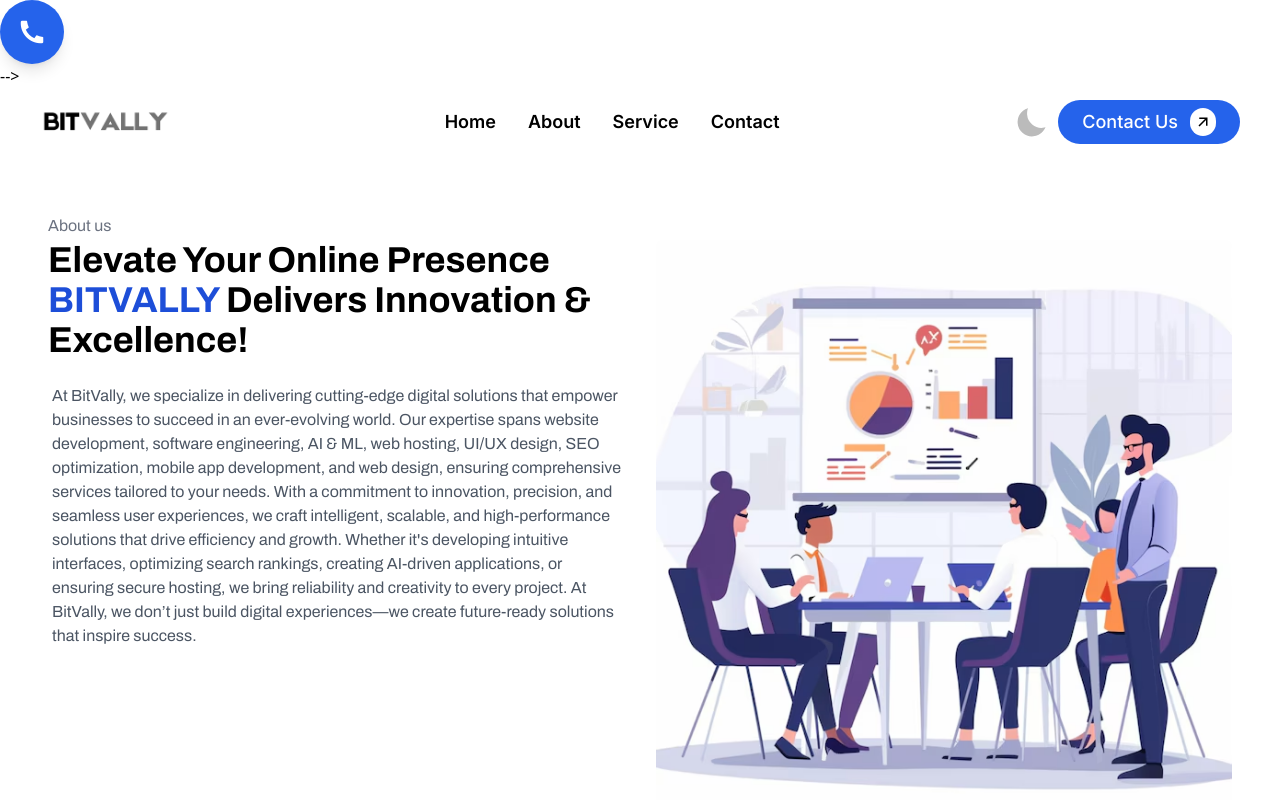
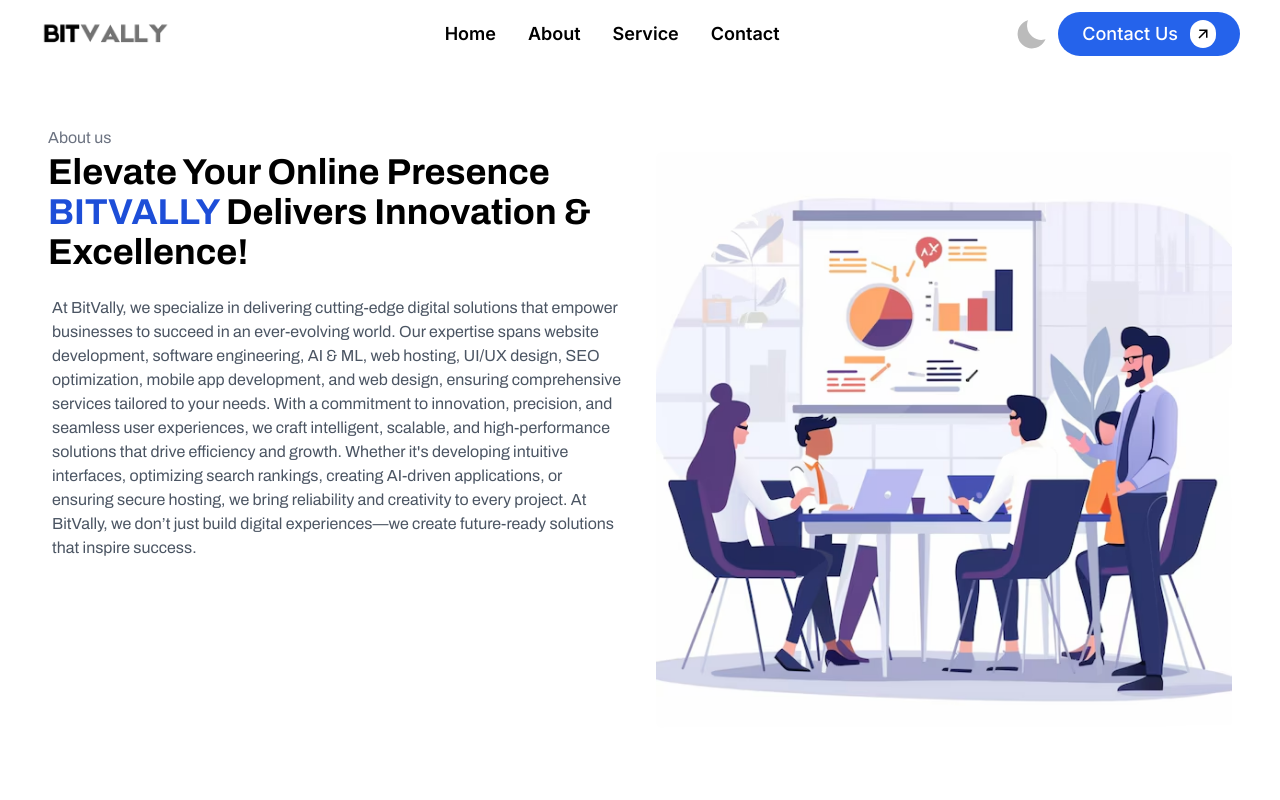
Before and after one commit to mithlohar144/BITvalley-main-final, a plain HTML site: page about.html in a window 1280 px wide. Shown: the top 800 px of the page. Drawn offline with nearby package versions, Linux system fonts and the light colour scheme.

Commit message:
Update about.html

```diff
--- a/about.html
+++ b/about.html
@@ -48,7 +48,7 @@
             <i class="ri-whatsapp-line text-3xl"></i>
         </a>
         <!-- Call Button -->
-        <a href="tel:+918882758514" class="bg-blue-600 text-white rounded-full w-16 h-16 flex items-center justify-center shadow-lg hover:bg-blue-700 hover:text-white transition-all duration-300">
+<!--         <a href="tel:+918882758514" class="bg-blue-600 text-white rounded-full w-16 h-16 flex items-center justify-center shadow-lg hover:bg-blue-700 hover:text-white transition-all duration-300">
             <i class="ri-phone-fill text-3xl"></i>
         </a>
     </div> -->
```
